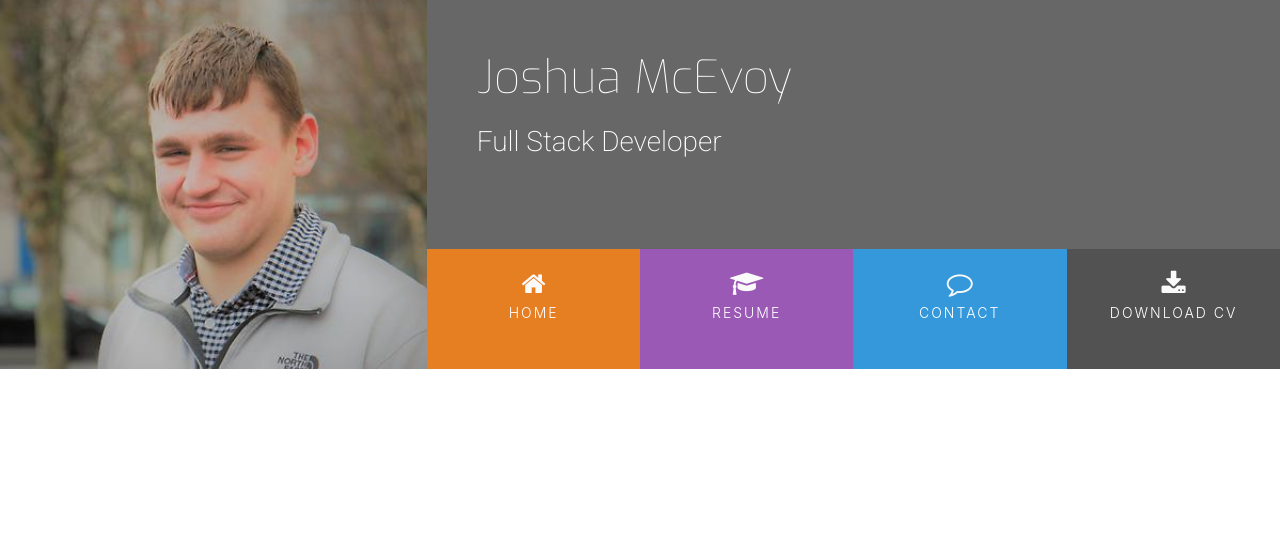
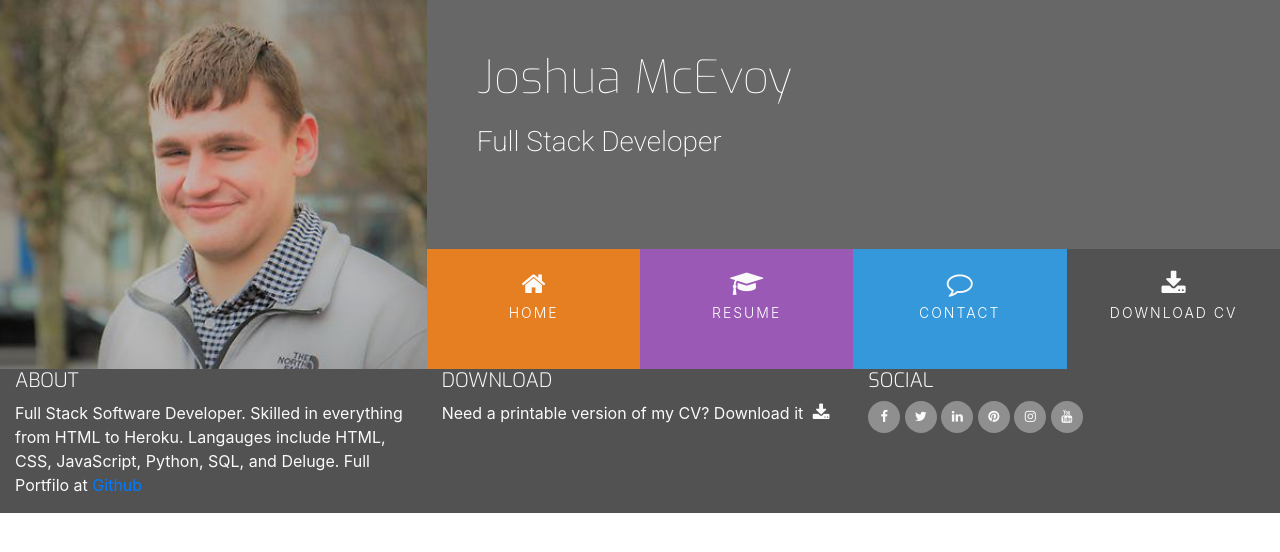
Before and after one commit to JAmcevoy/my_CV, a plain HTML site: page index.html in a window 1280 px wide. Drawn offline with nearby package versions, Linux system fonts and the light colour scheme.

Commit message:
Created the about, download and social section

```diff
--- a/assets/css/style.css
+++ b/assets/css/style.css
@@ -20,6 +20,29 @@
 
 .ui-menu-color-download {
     background-color: #525252;
+}
+
+/* ----------------------------------------Special paddings/margins/text */
+
+h1,
+h2,
+h3,
+h4 {
+    margin: 0;
+}
+
+.uppercase {
+    text-transform: uppercase;
+}
+
+.general-sub {
+    font-family: "Exo", sans-serif;
+    font-weight: 300;
+    color: #fafafa;
+}
+
+.inline-block {
+    display: inline-block;
 }
 
 /*--------------------------------------------Heading*/
@@ -68,13 +91,13 @@ header {
     font-size: 0;
 }
 
-#nav {
-  margin: 0;
-}
-
 #nav li {
     font-size: 14px;
     padding: 0;
+}
+
+#nav {
+    margin: 0;
 }
 
 .menuitem {
@@ -111,6 +134,58 @@ header {
 /*--------------------------------------------Hover.css*/
 
 .hvr-sweep-to-bottom:before {
-  background-color: rgba(0,0,0,0.2);
-  height: 120px;
+    background: rgba(0, 0, 0, 0.2);
+    height: 120px;
 }
+
+/* ----------------------------------------Footer */
+
+footer {
+    background-color: #525252;
+    color: #fafafa;
+    min-height: 120px;
+    margin: 0;
+}
+
+.cv-pdf i {
+    font-size: 18px;
+    color: #fafafa;
+    text-align: center;
+    padding-left: 5px;
+    transition: all 0.35s ease-in-out;
+    -moz-transition: all 0.35s ease-in-out;
+    -webkit-transition: all 0.35s ease-in-out;
+    -o-transition: all 0.35s ease-in-out;
+}
+
+.cv-pdf i:hover {
+    color: #e84610;
+}
+
+.social-links {
+    padding-bottom: 15px;
+}
+
+.social-links li a i {
+    width: 32px;
+    height: 32px;
+    padding: 12px 0;
+    border-radius: 50%;
+    font-size: 13px;
+    line-height: 7px;
+    text-align: center;
+    color: #fafafa;
+    background: #8f8f8f;
+    transition: all 0.35s ease-in-out;
+    -moz-transition: all 0.35s ease-in-out;
+    -webkit-transition: all 0.35s ease-in-out;
+    -o-transition: all 0.35s ease-in-out;
+}
+
+.social-links li a i:hover {
+    background: #e84610;
+}
+
+#footer-details {
+    padding: 20px;
+}
--- a/index.html
+++ b/index.html
@@ -45,8 +45,61 @@
     <section>
 
     </section>
-    <footer>
-
+    <footer class="container-fluid">
+        <div class="row">
+            <div class="col-sm-4">
+                <h5 class="uppercase general-sub">About</h5>
+                <p class="inline-block">Full Stack Software Developer. Skilled in everything from HTML to Heroku. Langauges include HTML, CSS, JavaScript, Python, SQL, and Deluge. Full Portfilo at <a href="https://github.com/JAmcevoy">Github</a></p>
+            </div>
+            <div class="col-sm-4">
+                <h5 class="uppercase general-sub">Download</h5>
+                <p class="in">
+                  Need a printable version of my CV? Download it <a href="assets/pdf/JoshuaMcEvoy.pdf" target="_blank" class="cv-pdf"><i class="fa fa-download" aria-hidden="true"></i></a>
+                  <span class="sr-only"></span>
+                </p>
+            </div>
+          <div class="col-sm-4">
+            <h5 class="uppercase general-sub">Social</h5>
+            <ul class="list-inline social-links">
+                <li class="list-inline-item">
+                    <a target="_blank" href="#">
+                        <i class="fa fa-facebook" aria-hidden="true"></i>
+                        <span class="sr-only">Facebook</span>
+                    </a>
+                </li>
+                <li class="list-inline-item">
+                    <a target="_blank" href="#">
+                        <i class="fa fa-twitter" aria-hidden="true"></i>
+                        <span class="sr-only">Twitter</span>
+                    </a>
+                </li>
+                <li class="list-inline-item">
+                    <a target="_blank" href="#">
+                        <i class="fa fa-linkedin" aria-hidden="true"></i>
+                        <span class="sr-only">LinkedIn</span>
+                    </a>
+                </li>
+                <li class="list-inline-item">
+                    <a target="_blank" href="#">
+                        <i class="fa fa-pinterest" aria-hidden="true"></i>
+                        <span class="sr-only">Pinterest</span>
+                    </a>
+                </li>
+                <li class="list-inline-item">
+                    <a target="_blank" href="#">
+                        <i class="fa fa-instagram" aria-hidden="true"></i>
+                        <span class="sr-only">Instagram</span>
+                    </a>
+                </li>
+                <li class="list-inline-item">
+                    <a target="_blank" href="#">
+                        <i class="fa fa-youtube" aria-hidden="true"></i>
+                        <span class="sr-only">YouTube</span>
+                    </a>
+                </li>
+            </ul>
+          </div>
+          </div>
           </footer>
           </body>
           </html>
```
Lines whose indentation alone changed are shown as unchanged.
